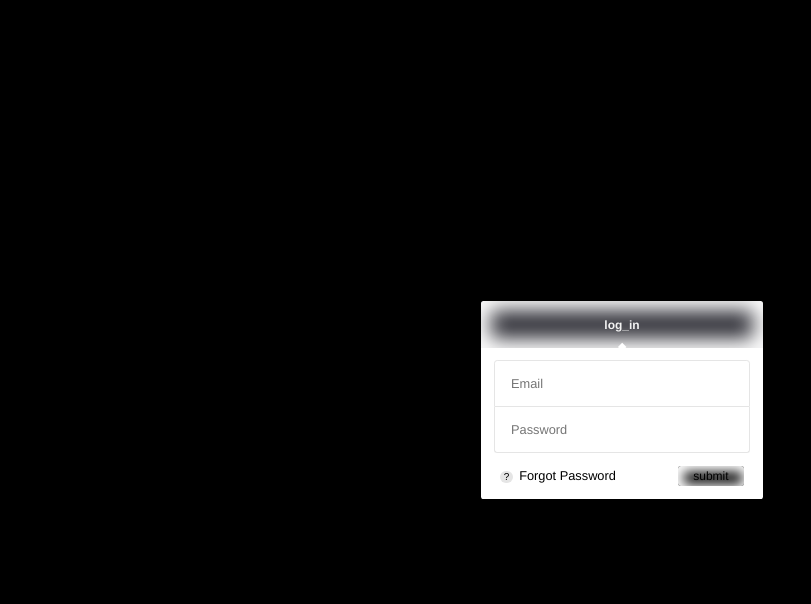
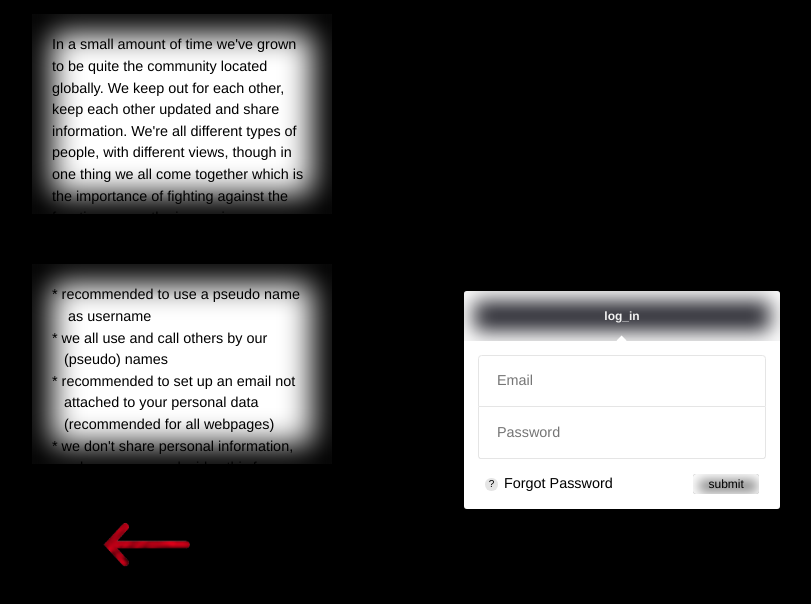
Before and after one commit to naomiamandas/homines--sacri, a plain HTML site: page forum.html in a window 1280 px wide. Shown: the whole page, without its empty margins (18-829 px from the left). Drawn offline with Linux system fonts and the light colour scheme.

Commit message:
new updates forum page

```diff
--- a/forum.css
+++ b/forum.css
@@ -1,3 +1,43 @@
+.arrow{
+width: 7%;
+top: 500px;
+left: 120px;
+position: absolute;
+}
+
+
+
+.disclaimer {
+  overflow-y: scroll;
+  top: 0;
+  float: left;
+  position:absolute;
+  left: 50px;
+  padding: 20px;
+  width: 300px;
+  height: 200px;
+  color: black;
+  background-color: white;
+  box-shadow: 0px 0px 30px 20px black inset;
+  /* text-shadow: 1px 1px 2px white; */
+
+}
+
+.disclaimer1 {
+  overflow-y: scroll;
+  position:absolute;
+  left: 50px;
+  top: 250px;
+  padding: 20px;
+  width: 300px;
+  height: 200px;
+  color: black;
+  background-color: white;
+  box-shadow: 0px 0px 30px 20px black inset;
+
+
+}
+
 
 @use postcss-cssnext;
 /* helpers/align.css */
@@ -38,6 +78,7 @@
 .icon--info {
   background-color: #e5e5e5;
   border-radius: 50%;
+
 }
 
 /* layout/base.css */
@@ -47,7 +88,7 @@
   --bodyColor: #999;
   --bodyFontFamily: 'Helvetica', 'Arial';
   --bodyFontFamilyFallback: sans-serif;
-  --bodyFontSize: 0.8rem;
+  --bodyFontSize: 0.9rem;
   --bodyFontWeight: 400;
   --bodyLineHeight: 1.5;
 }
@@ -179,7 +220,7 @@ input[type='submit'] {
 }
 
 .login input[type='submit'] {
-  background-color: black;
+  background-color: grey;
   box-shadow: 2px 2px 12px 4px white inset ;
   border-radius: var(--loginInputBorderRadius);
   color: black;
--- a/forum.html
+++ b/forum.html
@@ -6,6 +6,26 @@
     <title></title>
   </head>
   <body>
+    <a href="index">
+    <img class="arrow" src="./img/arrow.gif" alt="go back">
+    </a>
+    <p class="disclaimer">
+      In a small amount of time we've grown to be quite the community located globally. We keep out for each other, keep each other updated and share information. We're all different
+      types of people, with different views, though in one thing we all come together which is the importance of fighting against the function creep- the increasing
+      technology focused on our biometrics. Here we all unite and also keep each other updated on events and important data.
+      </p>
+
+      <p class="disclaimer1">
+      * recommended to use a pseudo name &nbsp;&nbsp;&nbsp; as username <br />
+      * we all use and call others by our &nbsp;&nbsp;&nbsp;(pseudo) names<br />
+      * recommended to set up an email not &nbsp;&nbsp;&nbsp;attached to your personal data <br />&nbsp;&nbsp;&nbsp;(recommended for all webpages)<br />
+      * we don't share personal information, &nbsp;&nbsp;&nbsp;unless someone decides this for &nbsp;&nbsp;&nbsp;themselves<br />
+      * don't ask for person intel(!)<br />
+      * respect each others opinion<br />
+      * forum attenders that will cause trouble, &nbsp;&nbsp;&nbsp;are verbally aggressive, trolls will be&nbsp;&nbsp;&nbsp; banned.<br />
+      </p>
+
+
     <body class="align">
 
       <div class="grid">
--- a/index.css
+++ b/index.css
@@ -27,8 +27,8 @@ font-style: italic;
     /* background-color: #141B21; */
     float: left;
     top: 15%;
-    left: 3%;
-    width: 51%;
+    left: 2.5%;
+    width: 51.5%;
     position: fixed;
     text-align: center;
 }
```
Also changed, not shown: articles.css (added), img/arrow.gif (added), img/eye.gif (added).
